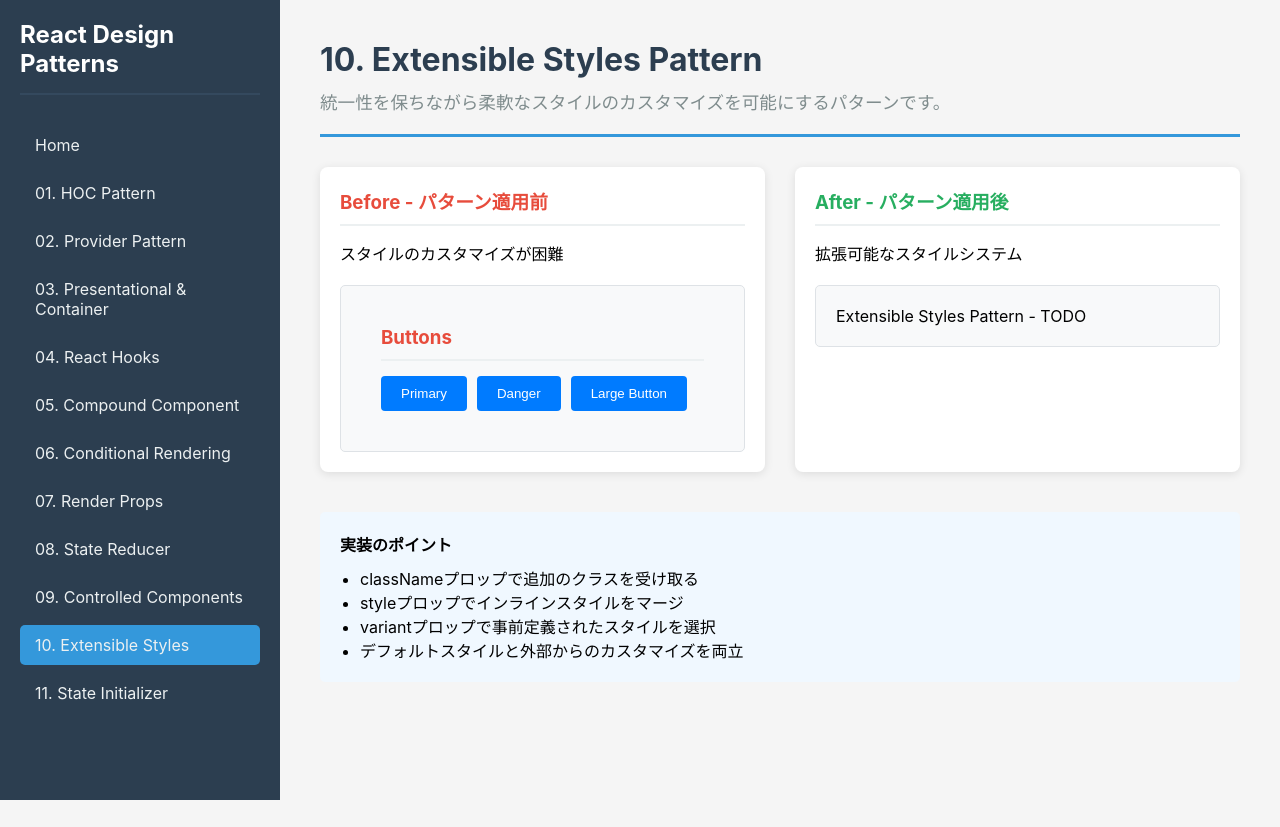
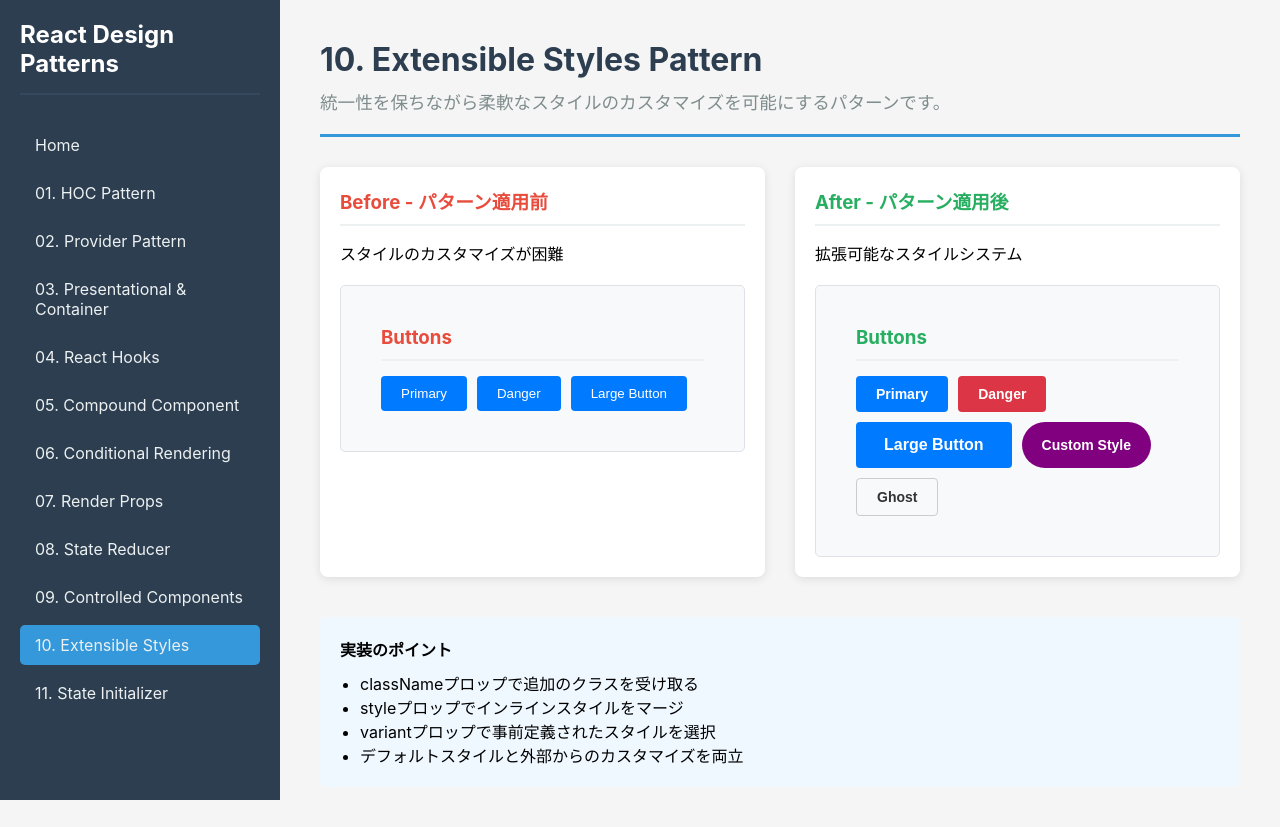
Before and after one commit to ekity1002/React-Design-Pattern-Practice, a React (Vite) app: page /extensible-styles in a window 1280 px wide. Before the commit the page ends 800 px from the top, so only its background shows below. Built offline with nearby package versions, Linux system fonts and the light colour scheme; the HTML template or start-up script is replaced by a standard one.

Commit message:
extensible-styles

```diff
--- a/src/patterns/10-extensible-styles/After.tsx
+++ b/src/patterns/10-extensible-styles/After.tsx
@@ -6,10 +6,115 @@
 // 2. styleプロップを受け取り、デフォルトスタイルとマージ
 // 3. variantプロップで事前定義されたスタイルを選択
 // 4. 柔軟なカスタマイズが可能になる
+import { CSSProperties, ReactNode } from 'react'
+
+type ButtonVariant = 'primary' | 'danger' | 'ghost'
+type ButtonSize = 'sm' | 'md' | 'lg'
+
+type ButtonProps = {
+  children: ReactNode
+  onClick: () => void
+  variant?: ButtonVariant
+  size?: ButtonSize
+  className?: string
+  style?: CSSProperties
+  disabled?: boolean
+  type?: 'button' | 'submit' | 'reset'
+}
+
+
+const baseStyle: CSSProperties = {
+  padding: '10px 20px',
+  border: 'none',
+  borderRadius: '4px',
+  cursor: 'pointer',
+  fontWeight: 700,
+}
+
+const variantStyleMap: Record<ButtonVariant, CSSProperties> = {
+  primary: { backgroundColor: '#007bff', color: 'white' },
+  danger: { backgroundColor: '#dc3545', color: 'white' },
+  ghost: { backgroundColor: 'transparent', color: '#333', border: '1px solid #ccc' },
+}
+
+const sizeStyleMap: Record<ButtonSize, CSSProperties> = {
+  sm: { padding: '6px 12px', fontSize: '12px' },
+  md: { padding: '10px 20px', fontSize: '14px' },
+  lg: { padding: '14px 28px', fontSize: '16px' },
+}
+/**
+ * style を安全に「後勝ち」でマージするヘルパー
+ * - 後ろに書いたものが優先される
+ */
+function mergeStyles(...styles: Array<CSSProperties | undefined>): CSSProperties {
+  return Object.assign({}, ...styles.filter(Boolean))
+}
+
+function Button({
+  children,
+  onClick,
+  variant = 'primary',
+  size = 'md',
+  className,
+  style,
+  disabled = false,
+  type = 'button'
+}: ButtonProps) {
+  const computedStyle = mergeStyles(
+    baseStyle,
+    variantStyleMap[variant],
+    sizeStyleMap[size],
+    style
+  )
+  return (
+    <button
+      type={type}
+      onClick={onClick}
+      disabled={disabled}
+      className={className}
+      style={computedStyle}
+    >
+      {children}
+    </button>
+  )
+}
 
 function App() {
-  // TODO: 拡張可能なスタイルシステムを実装
-  return <div>Extensible Styles Pattern - TODO</div>
+  return (
+    <div style={{ padding: '20px' }}>
+      <h3>Buttons</h3>
+
+      <div style={{ display: 'flex', gap: '10px', marginTop: '10px', flexWrap: 'wrap' }}>
+        <Button variant="primary" onClick={() => alert('Primary clicked')}>
+          Primary
+        </Button>
+
+        {/* variant で危険系に切替 */}
+        <Button variant="danger" onClick={() => alert('Danger clicked')}>
+          Danger
+        </Button>
+
+        {/* size で大型に */}
+        <Button size="lg" onClick={() => alert('Large clicked')}>
+          Large Button
+        </Button>
+
+        {/* style で部分上書き（拡張） */}
+        <Button
+          variant="primary"
+          onClick={() => alert('Custom clicked')}
+          style={{ borderRadius: '999px', backgroundColor: 'purple' }}
+        >
+          Custom Style
+        </Button>
+
+        {/* className で外部CSS連携（拡張） */}
+        <Button variant="ghost" className="my-ghost-button" onClick={() => alert('Ghost clicked')}>
+          Ghost
+        </Button>
+      </div>
+    </div>
+  )
 }
 
 export default App
```
